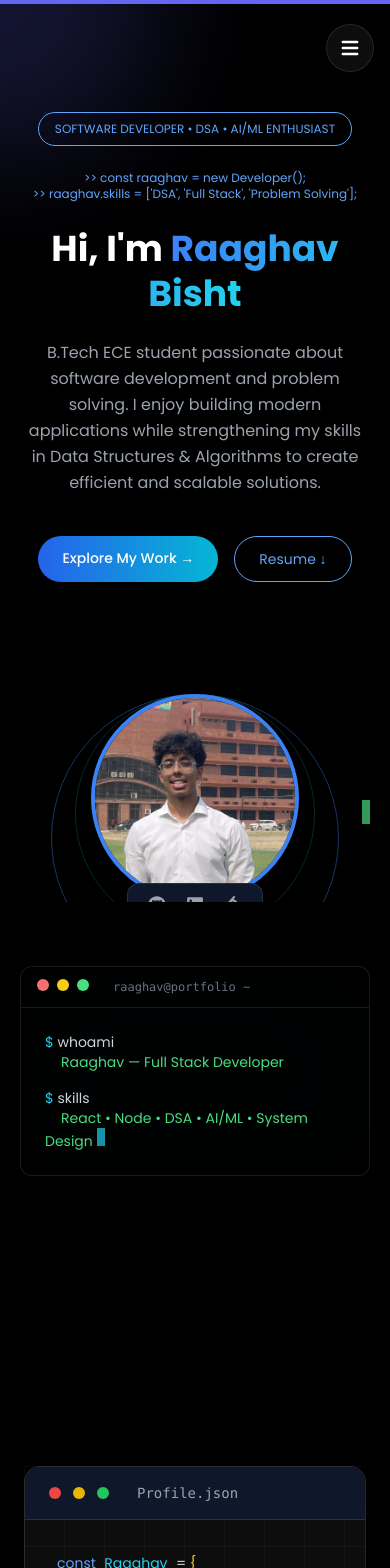
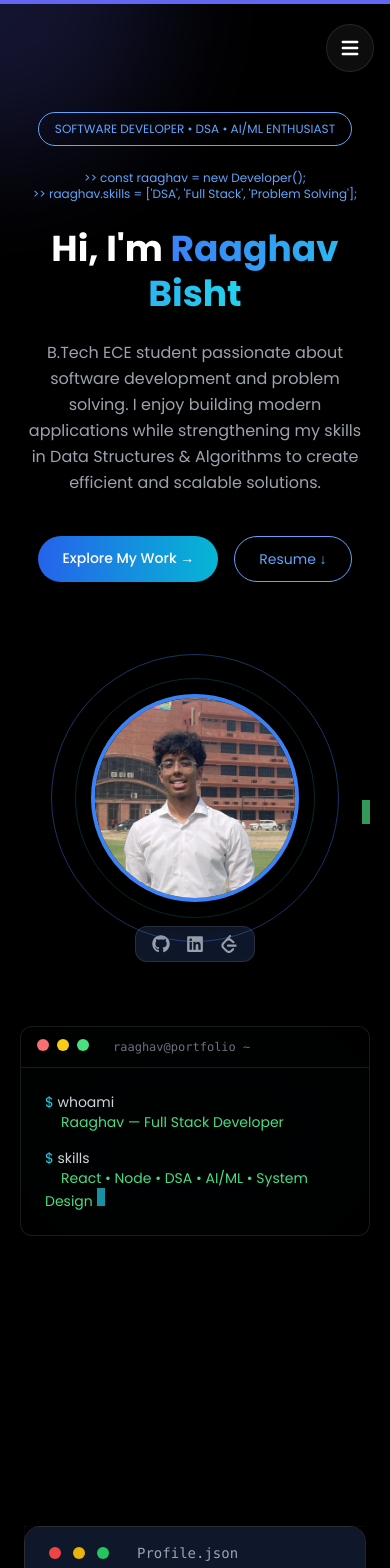
Before and after one commit to Ignite01rb/pfolio, a React (Vite) app: page / in a window 390 px wide. Shown: the top 1568 px of the page. Built offline with nearby package versions, Linux system fonts and the light colour scheme.

Commit message:
updated favicon and title

```diff
--- a/src/components/Contact.jsx
+++ b/src/components/Contact.jsx
@@ -37,7 +37,9 @@ export default function Contact() {
   return (
     <section
       id="contact"
-      className="relative py-32 px-6 md:px-20 flex flex-col items-center"
+      className="relative pt-24 pb-28 md:pt-32 md:pb-36
+px-5 sm:px-6 md:px-20
+flex flex-col items-center"
     >
       <SectionReveal>
 
@@ -66,7 +68,11 @@ export default function Contact() {
           whileInView={{ opacity: 1, y: 0 }}
           transition={{ duration: 0.7 }}
           viewport={{ once: true }}
-          className="w-full max-w-4xl bg-white/5 backdrop-blur-xl border border-white/10 rounded-2xl p-8 md:p-12 shadow-xl"
+          className="w-full max-w-4xl
+bg-white/5 backdrop-blur-xl border border-white/10
+rounded-2xl
+p-6 sm:p-8 md:p-12
+shadow-xl"
         >
           <div className="grid md:grid-cols-2 gap-12">
 
--- a/src/components/Hero.jsx
+++ b/src/components/Hero.jsx
@@ -10,7 +10,7 @@ export default function Hero() {
       className="relative min-h-screen flex items-center justify-center
       pt-28 md:pt-32 lg:pt-36
       px-5 sm:px-6 md:px-20
-      overflow-hidden"
+      "
     >
       {/* Background Grid */}
       <div className="absolute inset-0 -z-10 bg-[linear-gradient(rgba(255,255,255,0.03)_1px,transparent_1px),linear-gradient(to_right,rgba(255,255,255,0.03)_1px,transparent_1px)] bg-[size:40px_40px]" />
@@ -71,22 +71,30 @@ export default function Hero() {
         </div>
 
         {/* ================= RIGHT SIDE ================= */}
-        <div className="relative flex justify-center mt-16 md:mt-0">
+      {/* ================= RIGHT SIDE ================= */}
+<div className="flex flex-col items-center mt-16 md:mt-0">
 
-          {/* Glow Rings (Responsive Size) */}
-          <div className="absolute w-72 h-72 sm:w-80 sm:h-80 md:w-96 md:h-96 border border-blue-500 rounded-full opacity-20 animate-pulse"></div>
-          <div className="absolute w-60 h-60 sm:w-72 sm:h-72 md:w-80 md:h-80 border border-cyan-400 rounded-full opacity-20"></div>
+{/* Rings + Image Wrapper */}
+<div className="relative flex items-center justify-center">
+
+  {/* Glow Rings */}
+  <div className="absolute w-72 sm:w-80 md:w-96 h-72 sm:h-80 md:h-96 border border-blue-500 rounded-full opacity-20 animate-pulse"></div>
+  <div className="absolute w-60 sm:w-72 md:w-80 h-60 sm:h-72 md:h-80 border border-cyan-400 rounded-full opacity-20"></div>
 
   {/* Profile Image */}
-          <div className="relative z-10">
   <img
     src={profile}
     alt="Raaghav Bisht"
-              className="w-52 h-52 sm:w-64 sm:h-64 md:w-80 md:h-80 rounded-full object-cover border-4 border-blue-500 shadow-2xl"
+    className="relative z-10
+    w-52 h-52 sm:w-64 sm:h-64 md:w-80 md:h-80
+    rounded-full object-cover border-4 border-blue-500 shadow-2xl"
   />
+</div>
 
-            {/* Social Icons */}
-            <div className="absolute bottom-[-25px] left-1/2 -translate-x-1/2 flex gap-5 bg-[#0f172a] px-5 py-3 rounded-xl border border-white/10 shadow-xl">
+{/* Social Icons (NORMAL FLOW — NOT ABSOLUTE) */}
+<div className="mt-6 flex gap-4 sm:gap-5
+bg-[#0f172a] px-4 sm:px-6 py-2 sm:py-3
+rounded-xl border border-white/10 shadow-xl">
   <a
     href="https://github.com/Ignite01rb"
     target="_blank"
@@ -116,8 +124,9 @@ export default function Hero() {
 </div>
 </div>
 
+
         </div>
-      </div>
+
     </section>
   );
 }
--- a/src/components/Projects.jsx
+++ b/src/components/Projects.jsx
@@ -68,7 +68,7 @@ export default function Projects() {
   return (
     <section
       id="projects"
-      className="relative py-40 px-6 md:px-20 overflow-hidden"
+      className="relative pt-24 pb-28 md:pt-32 md:pb-36 px-5 md:px-20"
     >
       <SectionReveal>
       {/* Watermark */}
@@ -83,7 +83,7 @@ export default function Projects() {
         initial={{ opacity: 0, y: 40 }}
         whileInView={{ opacity: 1, y: 0 }}
         transition={{ duration: 0.6 }}
-        viewport={{ once: true }}
+        viewport={{ once: true , amount:0.2 }}
         className="relative text-5xl md:text-7xl font-bold mb-32 tracking-tight"
       >
         <span className="bg-gradient-to-r from-blue-400 to-cyan-400 bg-clip-text text-transparent">
--- a/src/index.css
+++ b/src/index.css
@@ -102,3 +102,13 @@ img, video {
 .will-change-transform {
   will-change: transform, opacity;
 }
+@media (max-width: 768px) {
+  section {
+    overflow: hidden;
+  }
+
+  img {
+    max-width: 100%;
+    height: auto;
+  }
+}
```
Also changed, not shown: src/components/VideoProjects.jsx (+0 -8 lines). Lines whose indentation alone changed are shown as unchanged.
